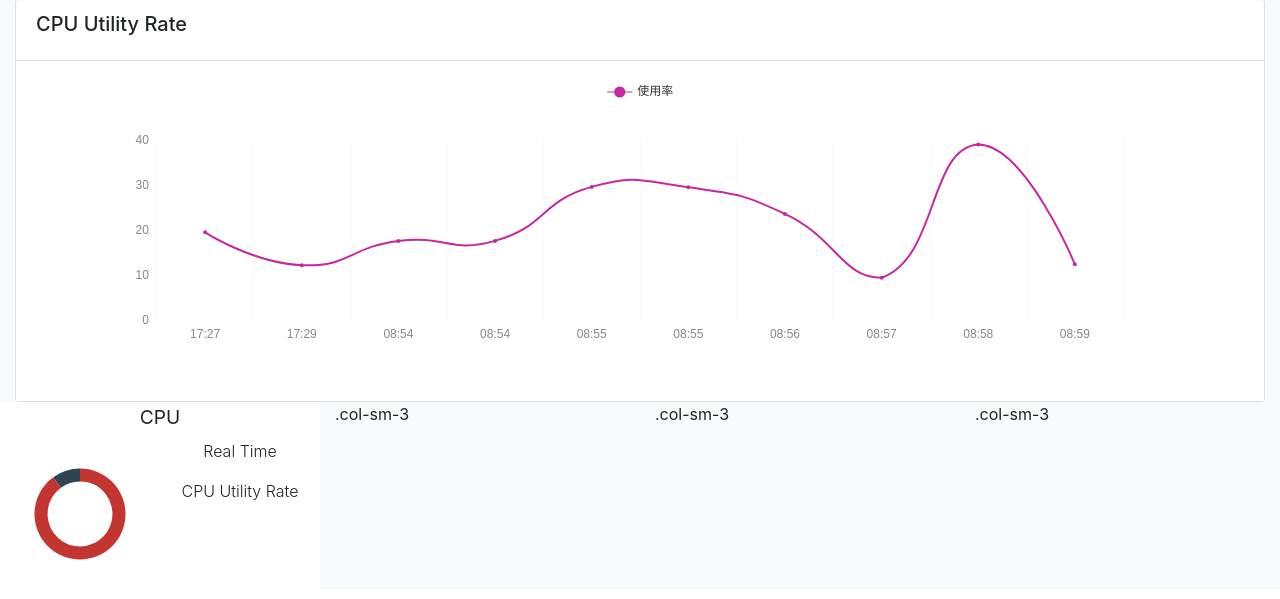
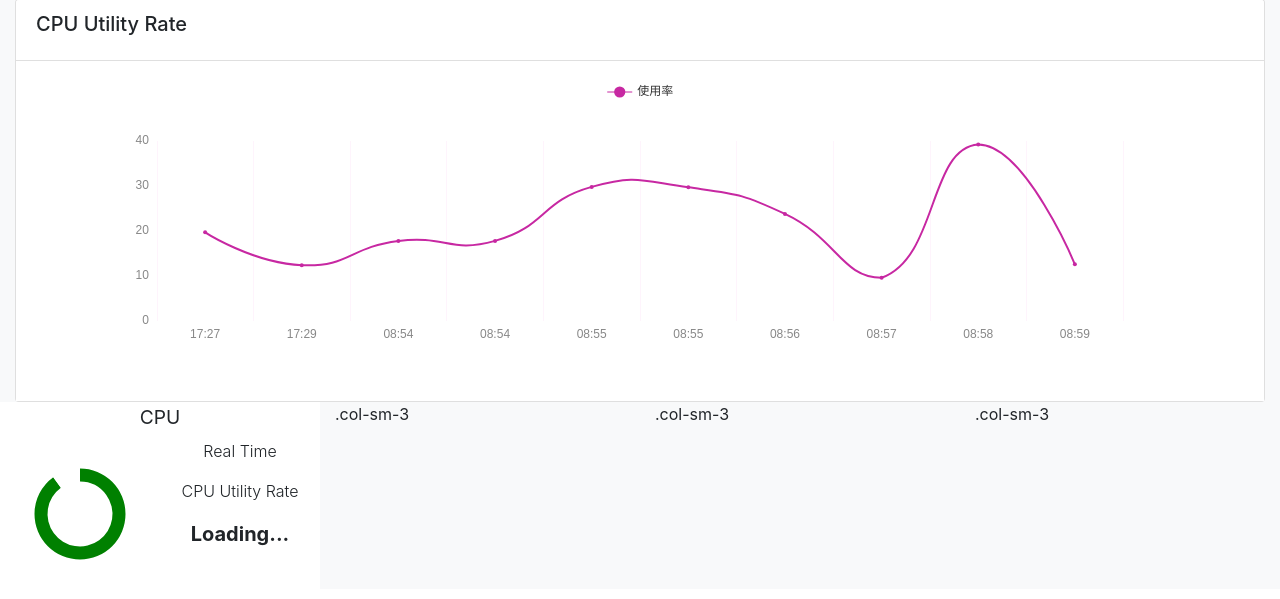
Before and after one commit to cyjahappy/CRM_Server_Monitor, a Django app: page /dashboard in a window 1280 px wide. Shown: the part 57-656 px from the top of the page. Run offline with Django 3.2, Linux system fonts and the light colour scheme; data comes from the database, SQL or seed files in the repository; both versions use the stored data as it was after the commit; data that the repository does not hold is empty; some libraries are stand-ins or nearby versions.

Commit message:
修改饼状图颜色, 在实时数据还没显示出来时显示Loading

```diff
--- a/templates/Dashboard.html
+++ b/templates/Dashboard.html
@@ -112,8 +112,10 @@
           <!--CPU实时数据的图-->
           <div class="row">
           <div class="col-sm-6">
+
               <!--声明用来放CPU Pie Chart的DOM-->
               <div id="cpu_pie_chart" style="width: 100%;height:150px;"></div>
+
               <!--初始化CPU Pie Chart-->
               <script>
                   var cpu_pie_chart = echarts.init(document.getElementById('cpu_pie_chart'));
@@ -122,6 +124,7 @@
                         trigger: 'item',
                         formatter: '{a} <br/>{b}: {c} ({d}%)'
                         },
+                        color:['green', 'white'],
                         series: [
                             {
                                 name: 'CPU',
@@ -159,7 +162,7 @@
           <div class="col-sm-6">
               <p class="font-weight-light text-center">Real Time</p>
               <p class="font-weight-light text-center">CPU Utility Rate</p>
-              <p class="text-center font-weight-bold lead" id="cpu_real_time_data"></p>
+              <p class="text-center font-weight-bold lead" id="cpu_real_time_data">Loading...</p>
           </div>
           </div>
       </div>
```
Also changed, not shown: db.sqlite3. Lines whose indentation alone changed are shown as unchanged.
